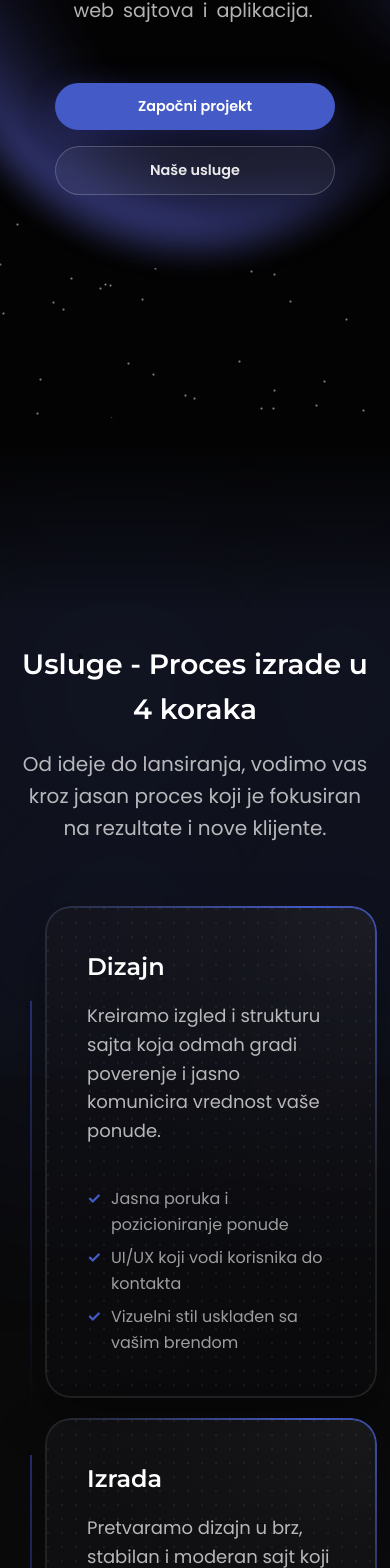
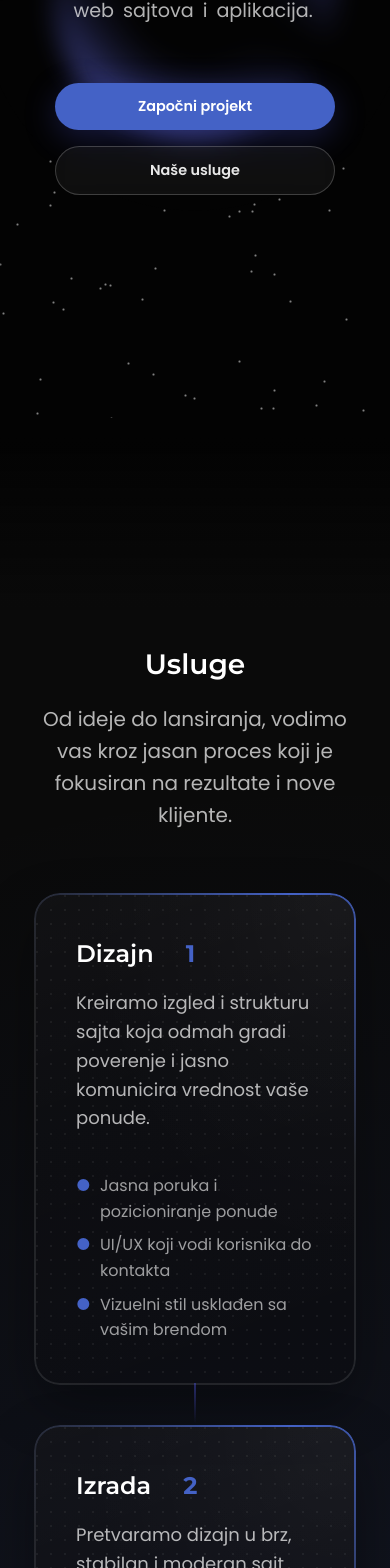
Before and after one commit to g-popovic/landing-page, a Next.js app: page / in a window 390 px wide. Shown: the part 426-1994 px from the top of the page. Built offline with nearby package versions, Linux system fonts and the light colour scheme.

Commit message:
Improve mobile and general design

```diff
--- a/src/app/globals.css
+++ b/src/app/globals.css
@@ -5,8 +5,7 @@ html {
 }
 
 :root {
-	/* --brand-main: #444bc6; */
-	--brand-main: #445ac6;
+	--brand-main: #4462c6;
 	--brand-main-rgb: 68, 75, 198;
 	--brand-accent-08: rgba(var(--brand-main-rgb), 0.08);
 	--brand-accent-10: rgba(var(--brand-main-rgb), 0.1);
@@ -93,7 +92,7 @@ h6 {
 .container {
 	max-width: 1200px;
 	margin: 0 auto;
-	padding: 0 20px;
+	padding: 0 2rem;
 }
 
 /* Section Headers */
@@ -186,7 +185,7 @@ h2 {
 	}
 
 	.container {
-		padding: 0 15px;
+		padding: 0 2rem;
 	}
 }
 
@@ -299,35 +298,48 @@ h2 {
 
 .bottom-gradient {
 	position: fixed;
-	bottom: -15rem;
-	left: 20%;
-	width: 4px;
-	height: 4px;
+	bottom: -30%;
+	left: -40vw;
+	width: 100vw;
+	height: 50rem;
 	border-radius: 4px;
-	box-shadow: 0 0 100rem 30rem var(--brand-main);
-	opacity: 0.13;
+	/* box-shadow: 0 0 100rem 40rem var(--brand-main); */
+	/* background: radial-gradient(100% 100%, var(--brand-main) 0%, transparent 50%); */
+	opacity: 0.15;
+	/* filter: blur(50px); */
 }
 
 .gradient-1,
-.gradient-2 {
+.gradient-2,
+.gradient-3 {
 	position: absolute;
 	aspect-ratio: 1;
 	transform: translate(-50%, -50%);
 }
 
 .gradient-1 {
-	background: radial-gradient(circle, var(--brand-accent-08) 0%, transparent 70%);
-	top: 27%;
+	background: radial-gradient(circle, var(--brand-main) 0%, transparent 70%);
+	top: 28%;
 	left: 90%;
-	width: 70rem;
+	width: 180rem;
+	opacity: 0.17;
 }
 
 .gradient-2 {
 	background: radial-gradient(circle, var(--blue) 0%, transparent 70%);
-	top: 79%;
+	top: 80%;
 	left: 90%;
-	opacity: 0.13;
-	width: 130rem;
+	opacity: 0.15;
+	width: 150rem;
+}
+
+.gradient-3 {
+	background: radial-gradient(100% 70%, var(--brand-main) 0%, transparent 70%);
+	top: 63%;
+	left: 10%;
+	opacity: 0.17;
+	width: 200rem;
+	height: 130rem;
 }
 
 @keyframes gradient-breathe {
--- a/src/app/page.tsx
+++ b/src/app/page.tsx
@@ -12,6 +12,7 @@ export default function Home() {
 		<div className='page-container'>
 			<div className='gradient-1' />
 			<div className='gradient-2' />
+			<div className='gradient-3' />
 			<div className='bottom-gradient' />
 
 			<Navigation />
--- a/src/components/About.css
+++ b/src/components/About.css
@@ -17,10 +17,10 @@
 .about-text {
 	.img-container {
 		position: relative;
-		height: 18rem;
-		width: 18rem;
+		height: 16rem;
+		width: 16rem;
 		margin: 0 auto;
-		border-radius: 4rem;
+		border-radius: 100%;
 		overflow: hidden;
 	}
 
@@ -43,12 +43,6 @@
 /* Mobile About */
 @media (max-width: 768px) {
 	.about-content {
-		grid-template-columns: 1fr;
-		gap: 2rem;
-	}
-
-	.about-stats {
-		grid-template-columns: repeat(3, 1fr);
-		gap: 1rem;
+		flex-direction: column;
 	}
 }
--- a/src/components/Contact.css
+++ b/src/components/Contact.css
@@ -36,7 +36,8 @@
 }
 
 .contact-list {
-	width: 60rem;
+	max-width: 60rem;
+	width: calc(100% - 3rem);
 	display: grid;
 	grid-template-columns: repeat(3, 1fr);
 	justify-content: space-between;
@@ -109,7 +110,6 @@
 		),
 		radial-gradient(circle at 65% 52%, rgba(84, 125, 255, 0.58) 0%, rgba(84, 125, 255, 0) 40%);
 	filter: blur(20px);
-	opacity: 0.5;
 	transform: translate3d(0, 0, 0) scale(1);
 	animation: contact-cta-aura 5s cubic-bezier(0.2, 0, 0.7, 1) alternate infinite;
 }
@@ -132,10 +132,9 @@
 	);
 	background-size: 400%;
 	z-index: -1;
-	animation: glow 4s linear infinite;
+	animation: glow 3s linear infinite;
 	border-radius: 5rem;
-
-	opacity: 0.6;
+	opacity: 0.5;
 }
 
 .contact-cta-container::before {
@@ -150,15 +149,15 @@
 @keyframes contact-cta-aura {
 	0% {
 		transform: scale(1.5);
-		opacity: 0.5;
+		opacity: 0.4;
 	}
 	50% {
 		transform: scale(2.5);
-		opacity: 0.4;
+		opacity: 0.3;
 	}
 	100% {
 		transform: scale(1.5);
-		opacity: 0.5;
+		opacity: 0.4;
 	}
 }
 
@@ -166,10 +165,21 @@
 	0% {
 		background-position: 0 0;
 	}
-	70% {
+	50% {
 		background-position: 100% 0;
 	}
 	100% {
 		background-position: 100% 0;
 	}
 }
+
+@media (max-width: 768px) {
+	.contact-list {
+		grid-template-columns: repeat(1, 1fr);
+		gap: 4rem;
+	}
+
+	.contact-item-header {
+		margin-bottom: 0;
+	}
+}
--- a/src/components/Contact.tsx
+++ b/src/components/Contact.tsx
@@ -1,24 +1,22 @@
 "use client";
 
 import "./Contact.css";
-// import "./border.css";
-// import icon from "../../public/icons/icon-dark-1.svg";
 import icon from "../../public/icons/icon-2.svg";
 
 const contactInfo = [
 	{
 		icon: icon,
-		title: "Email",
+		title: "✉️ Email",
 		description: "georgepopovich14@\ngmail.com"
 	},
 	{
 		icon: icon,
-		title: "Telefon",
+		title: "📞 Telefon",
 		description: "+382 69 397 895\n(Viber / WhatsApp)"
 	},
 	{
 		icon: icon,
-		title: "Lokacija",
+		title: "🌍 Lokacija",
 		description: "Podgorica - Budva\n Crna Gora"
 	}
 ];
--- a/src/components/Hero.css
+++ b/src/components/Hero.css
@@ -54,27 +54,18 @@
 	}
 }
 
-.hero-ring-1,
-.hero-ring-2 {
+.hero-ring-1 {
 	position: absolute;
 	top: 50%;
 	left: 50%;
 	transform: translate(-50%, -50%);
 	filter: blur(10px);
 	opacity: 0.7;
-}
-
-.hero-ring-1 {
 	width: 550px;
 	height: 550px;
+	max-width: 80vw;
+	max-height: 80vw;
 	animation: rotateClockwise 12s linear infinite;
-}
-
-.hero-ring-2 {
-	width: 0;
-	height: 0;
-	animation: rotateCounterClockwise 18s linear infinite;
-	/* opacity: 0.4; */
 }
 
 .hero::before {
@@ -249,4 +240,9 @@
 		flex-direction: column;
 		align-items: center;
 	}
+
+	.hero-rings::before {
+		width: 110vw;
+		height: 110vw;
+	}
 }
--- a/src/components/Hero.tsx
+++ b/src/components/Hero.tsx
@@ -6,7 +6,6 @@ import Link from "next/link";
 import "./Hero.css";
 
 const HERO_RING_1_WIDTH = 500;
-const HERO_RING_2_WIDTH = 250;
 
 export default function Hero() {
 	const heroStarsRef = useRef<HTMLDivElement>(null);
@@ -172,13 +171,6 @@ export default function Hero() {
 				<Image
 					src='/hero-ring.png'
 					alt=''
-					className='hero-ring-2'
-					width={HERO_RING_2_WIDTH}
-					height={HERO_RING_2_WIDTH}
-				/>
-				<Image
-					src='/hero-ring.png'
-					alt=''
 					className='hero-ring-1'
 					width={HERO_RING_1_WIDTH}
 					height={HERO_RING_1_WIDTH}
--- a/src/components/Portfolio.tsx
+++ b/src/components/Portfolio.tsx
@@ -25,6 +25,13 @@ const portfolioItems = [
 		description: "Cross-platform mobilna aplikacija za food delivery sa real-time tracking.",
 		tags: ["React Native", "Firebase", "Maps API"],
 		image: projectImage3
+	},
+	{
+		id: 4,
+		title: "Corporate Website",
+		description: "Moderna korporativna web stranica sa CMS sistemom i multi-language podrškom.",
+		tags: ["React", "Next.js", "Strapi"],
+		image: projectImage1
 	}
 ];
 
--- a/src/components/Services.css
+++ b/src/components/Services.css
@@ -55,14 +55,6 @@
 	justify-content: flex-end;
 }
 
-.service-timeline-item:nth-child(odd) .service-card {
-	margin-right: auto;
-}
-
-.service-timeline-item:nth-child(even) .service-card {
-	margin-left: auto;
-}
-
 .service-card {
 	width: min(66%, 600px);
 	position: relative;
@@ -70,14 +62,31 @@
 	flex-direction: column;
 }
 
-.service-card h3 {
+.service-header {
+	display: flex;
+	align-items: center;
+	/* justify-content: space-between; */
+	margin-bottom: 1rem;
+	gap: 2rem;
+}
+
+.service-name {
 	font-size: 1.5rem;
 	font-weight: 600;
 	color: #ffffff;
-	margin-bottom: 1rem;
 }
 
-.service-card p {
+.service-number {
+	color: var(--brand-main);
+	font-size: 1.5rem;
+	font-weight: 800;
+}
+
+.service-header .separator {
+	opacity: 0.6;
+}
+
+.service-description {
 	color: rgba(255, 255, 255, 0.7);
 	margin-bottom: 1.5rem;
 	line-height: 1.6;
@@ -97,7 +106,7 @@
 }
 
 .service-features li::before {
-	content: "✓";
+	content: "●";
 	position: absolute;
 	left: 0;
 	color: var(--brand-main);
@@ -108,33 +117,12 @@
 	margin-bottom: 0;
 }
 
-@media (max-width: 1024px) {
-	.service-card {
-		width: min(74%, 680px);
-		min-width: 0;
+@media (max-width: 768px) {
+	.service-timeline-item {
+		justify-content: center !important;
+
+		.service-card {
+			width: 100%;
+		}
 	}
 }
-
-@media (max-width: 768px) {
-	.services-timeline {
-		gap: 1.5rem;
-	}
-
-	.service-timeline-item {
-		padding-left: 2rem;
-		padding-right: 0;
-	}
-
-	.service-timeline-item .service-card {
-		width: 100%;
-		max-width: none;
-		min-width: 0;
-		margin: 0;
-	}
-
-	.service-timeline-item:not(:last-child)::after {
-		left: 1rem;
-		top: 2rem;
-		height: calc(100% + 1.5rem - 2rem);
-	}
-}
--- a/src/components/Services.tsx
+++ b/src/components/Services.tsx
@@ -52,8 +52,11 @@ export default function Services() {
 		return (
 			<div className='service-timeline-item animate-in' key={service.id}>
 				<article className='card highlighted service-card'>
-					<h3>{service.title}</h3>
-					<p>{service.description}</p>
+					<div className='service-header'>
+						<h3 className='service-name'>{service.title}</h3>
+						<h3 className='service-number'>{service.id}</h3>
+					</div>
+					<p className='service-description'>{service.description}</p>
 					<ul className='service-features'>
 						{service.features.map(feature => (
 							<li key={feature}>{feature}</li>
@@ -68,7 +71,7 @@ export default function Services() {
 		<section id='services' className='services'>
 			<div className='container'>
 				<div className='section-header animate-in'>
-					<h2>Usluge - Proces izrade u 4 koraka</h2>
+					<h2>Usluge</h2>
 					<p>
 						Od ideje do lansiranja, vodimo vas kroz jasan proces koji je fokusiran na
 						rezultate i nove klijente.
```
